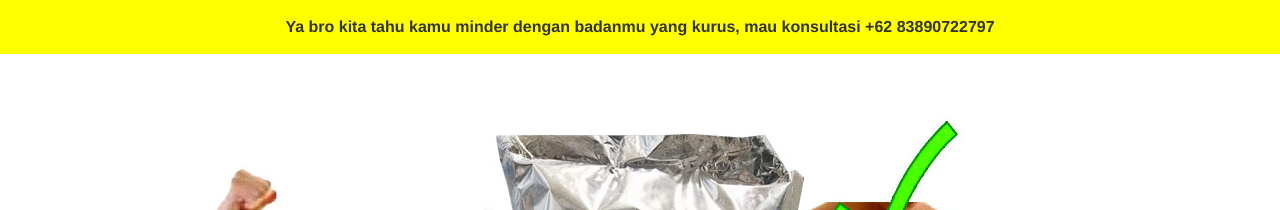
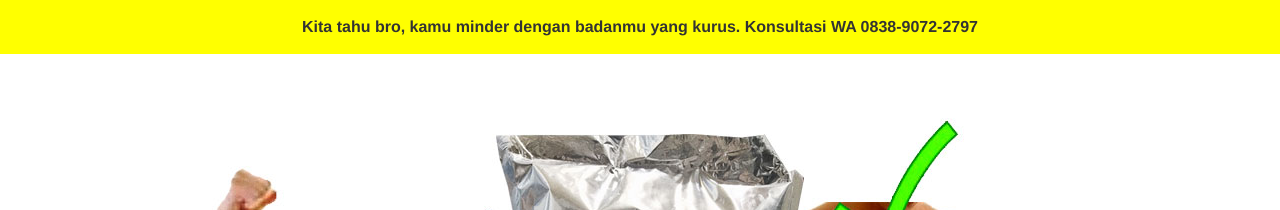
Before and after one commit to kemtol/gemukgagah, a Jekyll site: the page built from index.html, in a window 1280 px wide. Shown: the top 210 px of the page. Built offline with Jekyll 4.4.1, drawn with Linux system fonts in a browser that asks for light colours.

Commit message:
Update default.html

```diff
--- a/_layouts/default.html
+++ b/_layouts/default.html
@@ -14,7 +14,7 @@
 
   <body>
     <div class="wrapper-masthead">
-      <div style="background:yellow;text-align: center;font-size: 1rem;padding: 1rem;font-weight:bold;">Ya bro kita tahu kamu minder dengan badanmu yang kurus, mau konsultasi +62 83890722797</strong></div>
+      <div style="background:yellow;text-align: center;font-size: 1rem;padding: 1rem;font-weight:bold;">Kita tahu bro, kamu minder dengan badanmu yang kurus. Konsultasi WA 0838-9072-2797</strong></div>
       <div class="container">
         <header class="masthead clearfix">
           <img src="{{ site.baseurl }}/images/cara-gemuk-cepat-dan-sehat.jpg" class="img-responsive" style="margin:3rem 0 1rem 0" />
```
